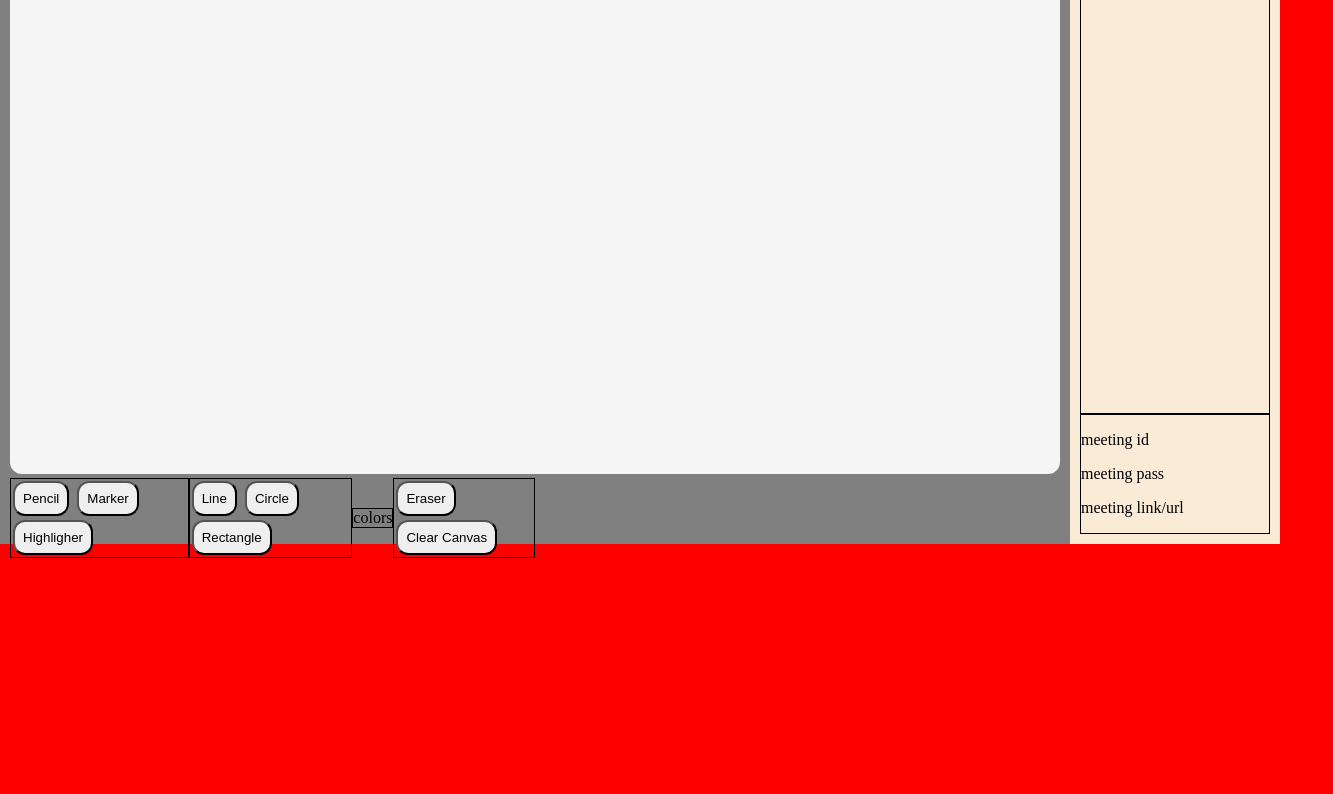
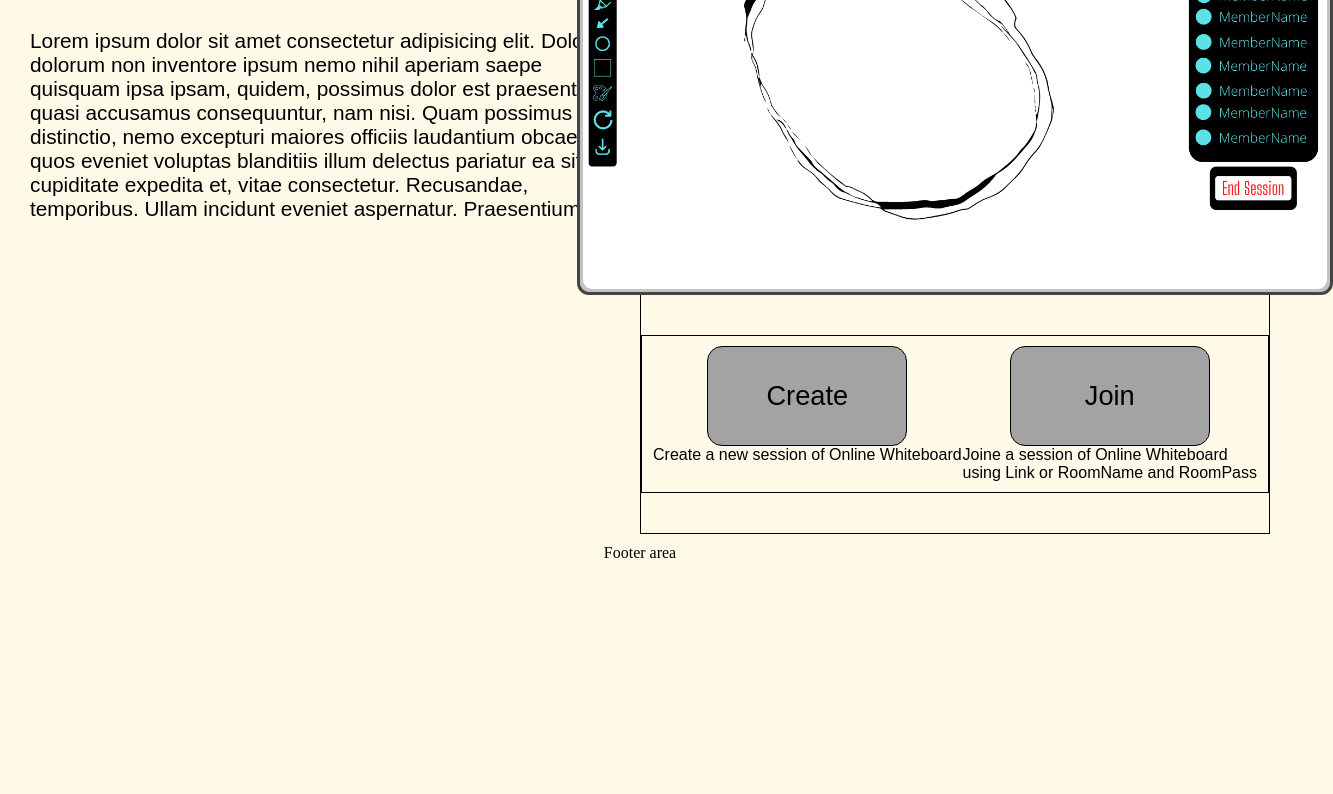
Before and after one commit to MdSujan99/online-whiteboard-2022-cse-38, a website: page public/index.html in a window 1280 px wide. Shown: the part 256-1050 px from the top of the page, 1333 px wide, since content can reach past the window. Before the commit the page ends 814 px from the top, so only its background shows below. Drawn offline with nearby package versions, Linux system fonts and the light colour scheme; no server answers; a web font is replaced by a local one.

Commit message:
added the landing page

```diff
--- /dev/null
+++ b/public/CSS/home.css
@@ -0,0 +1,155 @@
+/* variables */
+:root {
+    --bg_dark: #000;
+    --bg_light: rgb(255, 250, 232);
+    --btn_dark: #88D6B7;
+    --btn_light: #406153;
+    --text_dark: #fff;
+    --text_light: #000;
+    --font_large: 'Bangers', cursive;
+    --font_normal: 'Francois One', sans-serif;
+  }
+
+*{
+    box-sizing: border-box;
+    border: none;
+    margin: 0;
+    padding: 0;
+}
+body{
+    background-color: var(--bg_light);
+}
+body::-webkit-scrollbar {
+    display: none;
+  }
+
+  /* Hide scrollbar for IE, Edge and Firefox */
+body {
+    -ms-overflow-style: none;  /* IE and Edge */
+    scrollbar-width: none;  /* Firefox */
+}
+a{
+    text-decoration: none;
+    color: inherit;
+}
+header{
+    height:70px;
+    /* border: 1px solid #000; */
+    display: flex;
+    justify-content: space-between;
+    align-items: center;
+    font-family: var(--font_large);
+    font-size: 64px;
+    color: var(--text_light);
+    /* margin: 5px; */
+}
+.logo {
+    width: 90%;
+    height: 100%;
+    display: flex;
+    flex-direction: row;
+    justify-content: space-evenly;
+    align-items: center;
+}
+.toggle{
+    display: flex;
+    flex-direction: column;
+    align-items: flex-start;
+    justify-content: space-between;
+    width: 80px;
+    height: 100%;
+    font-size: .3em;
+    /* border: 1px solid black; */
+
+}
+#btn_toggle_theme{
+    /* border: 1px solid black; */
+    background: rgb(255, 128, 0);
+    width: 100%;
+    height: 30px;
+}
+main{
+    /* border: 1px solid #000; */
+    font-family: var(--font_normal);
+    display: flex;
+    flex-direction: row;
+    justify-content: space-evenly;
+    padding: 10px;
+    height: calc(100vh - 70px);
+}
+.left_container{
+    /* border: 1px solid #000; */
+    width:50%;
+    height: 100%;
+    font-size: 1.3em;
+    display: flex;
+    flex-direction: row;
+    justify-content: space-evenly;
+    /* padding: 10px; */
+}
+#welcome_msg{
+    width: 100%;
+    height: 65%;
+    padding: 20px;
+    display: flex;
+    flex-direction: column;
+    justify-content: space-evenly;
+}
+.right_container{
+    border: 1px solid #000;
+    width: 50%;
+    height: 100%;
+    display: flex;
+    flex-direction: column;
+    justify-content: space-evenly;
+    align-items: center;
+}
+#demo{
+    background: rgb(195, 195, 195);
+    border: 3px solid rgb(68, 68, 68);
+    border-radius: 12px;
+    display: flex;
+    align-items: center;
+    justify-content: center;
+}
+#demo>img{
+    border: 3px solid rgb(195, 195, 195);
+    border-radius: 12px;
+}
+.options {
+    border: 1px solid #000;
+    width: 100%;
+    /* height: calc(100vh - 500px); */
+    padding: 10px;
+    display: flex;
+    justify-content: space-evenly;
+}
+.op_join, .op_create{
+    /* height: 80%; */
+    display: flex;
+    flex-direction: column;
+    /* justify-content: space-between; */
+    align-items: center;
+}
+#create_session, #join_session{
+    height: 100px;
+    width:200px;
+    border-radius: 15px;
+    font-size: 1.7em;
+    background: rgb(163, 163, 163);
+    border: 1px solid rgb(0, 0, 0);
+}
+#create_session:active, #join_session:active{
+    background: rgb(120, 120, 120);
+    /* box-shadow: black 2px 2px; */
+    color: white;
+}
+#create_session:hover, #join_session:hover{
+    border: 2px solid rgb(0, 0, 0);
+}
+footer{
+    /* border: 1px solid #000; */
+    bottom: 0;
+    height: 250px;
+    text-align: center;
+}
--- a/public/index.html
+++ b/public/index.html
@@ -5,48 +5,64 @@
     <meta http-equiv="X-UA-Compatible" content="IE=edge">
     <meta name="viewport" content="width=device-width, initial-scale=1.0">
     <title>Online Whiteboard</title>
-    <link rel="stylesheet" href="style.css">
-    <script src="canvas.js" defer></script>
-    <script src="/socket.io/socket.io.js"></script>
-<script>
-  var socket = io();
-</script>
+
+    <!-- imports and links -->
+    <link rel="preconnect" href="https://fonts.googleapis.com">
+    <link rel="preconnect" href="https://fonts.gstatic.com" crossorigin>
+    <link href="https://fonts.googleapis.com/css2?family=Bangers&display=swap" rel="stylesheet">
+
+    <link rel="preconnect" href="https://fonts.googleapis.com">
+    <link rel="preconnect" href="https://fonts.gstatic.com" crossorigin>
+    <link href="https://fonts.googleapis.com/css2?family=Francois+One&display=swap" rel="stylesheet">
+
+    <link rel="stylesheet" href="./CSS/home.css">
 </head>
 <body>
-    <div class="main">
-        <div class="canvasArea">
-            <canvas id="myCanvas" width="50%" height="80%" style="background-color: whitesmoke;"></canvas>
-            <div class="toolsArea">
-                <div class="pens">
-                    <button id="pencil">Pencil</button>
-                    <button id="marker">Marker</button>
-                    <button id="highligher">Highligher</button>
-                </div>
-                <div class="shapes">
-                    <button id="line">Line</button>
-                    <button id="circle">Circle</button>
-                    <button id="rectangle">Rectangle</button>
-                </div>
-                <div class="colors">
-                    colors
-                </div>
-                <div class="correction">
-                    <button id="eraser">Eraser</button>
-                    <button id="btn-cls">Clear Canvas</button>
-                </div>
+    <header>
+        <div class="logo">
+            <a href="./index.html">Online Whiteboard</a>
+        </div>
+        <div class="toggle">
+            <div id="btn_toggle_theme">
+
             </div>
         </div>
-        <div class="sideArea">
-            <div class="members">
-                meeting members
-            </div>
-            <div class="meetingDetails">
-                <p>meeting id</p>
-                <p>meeting pass</p>
-                <p>meeting link/url</p>
+    </header>
+    <main>
+        <div class="left_container">
+            <div class="" id="welcome_msg">
+                <h1>Welcome to Online Whiteboard</h1>
+                <p>
+                Lorem ipsum dolor sit amet consectetur adipisicing elit. Dolore dolorum non inventore ipsum nemo nihil aperiam saepe quisquam ipsa ipsam, quidem, possimus dolor est praesentium quasi accusamus consequuntur, nam nisi.
+                Quam possimus distinctio, nemo excepturi maiores officiis laudantium obcaecati quos eveniet voluptas blanditiis illum delectus pariatur ea sit cupiditate expedita et, vitae consectetur. Recusandae, temporibus. Ullam incidunt eveniet aspernatur. Praesentium?
+                </p>
             </div>
         </div>
-    </div>
+        <div class="right_container">
+            <div id="demo">
+                <img src="./Design/Board.png" alt="demo look of the board" width="750px" height="auto">
+            </div>
+            <div class="options">
+                <div class="op_create">
+                    <button id="create_session" >
+                        Create
+                    </button>
+                    <p>Create a new session of Online Whiteboard</p>
+                </div>
+                <div class="op_join">
+                    <button id="join_session" >
+                        Join
+                    </button>
+                    <p>Joine a session of Online Whiteboard <br> using Link or RoomName and RoomPass</p>
+                </div>
 
+                <!-- <div class="tooltiptext"></div> -->
+            </div>
+        </div>
+
+    </main>
+    <footer>
+        <p>Footer area</p>
+    </footer>
 </body>
 </html>
```
Also changed, not shown: public/session.html (added, +52 -0 lines), public/CSS/style.css (renamed from public/style.css), public/Design/Board.png (added), public/Design/Form (2).png (added), public/Design/Form.png (added), public/Design/Home (2).png (added), public/Design/Home (3).png (added), public/Design/Home.png (added), public/Design/TnC.png (added), public/JS/canvas.js (renamed from public/canvas.js).
